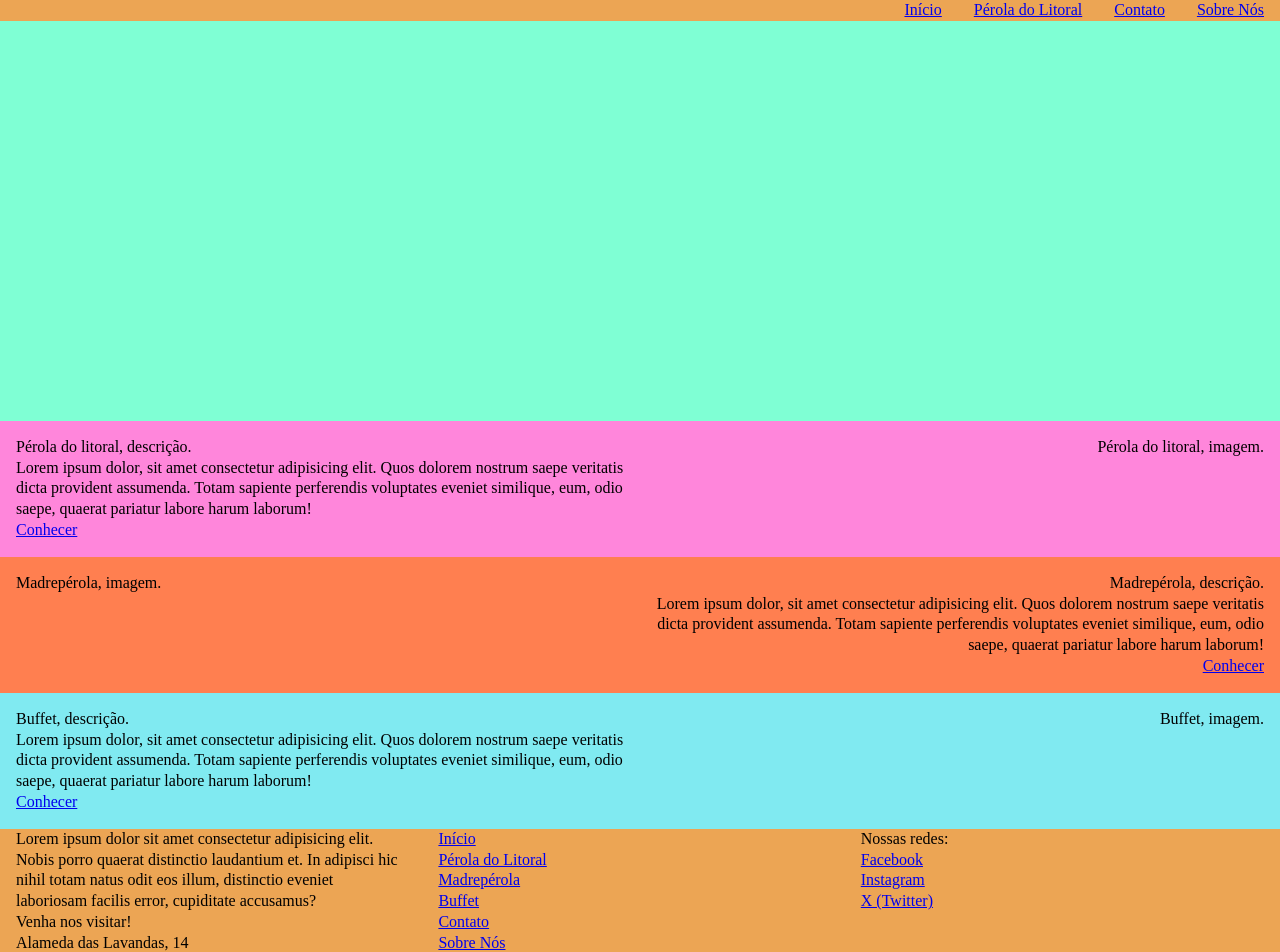
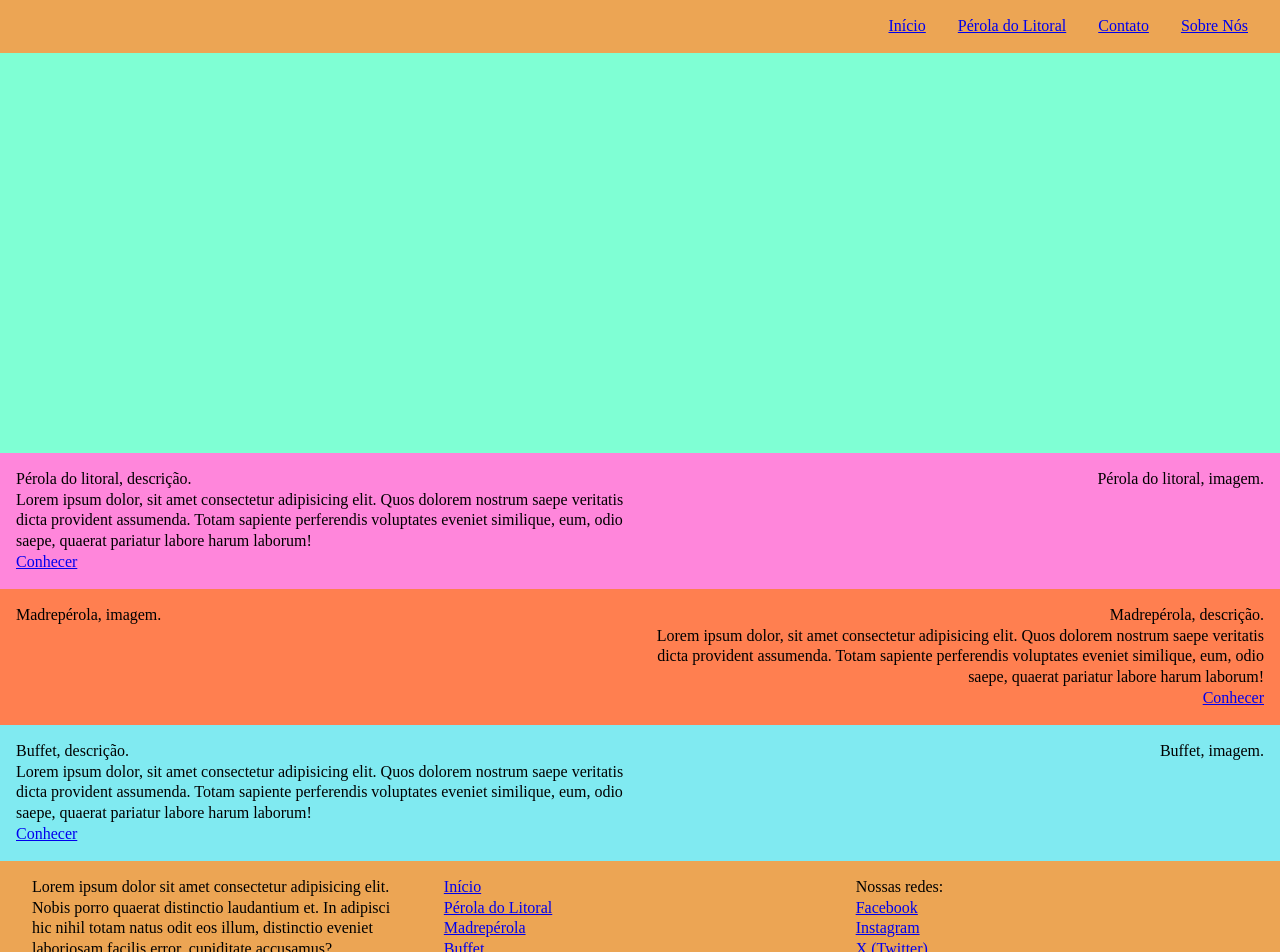
Before and after one commit to GSacata/perola-do-litoral, an Angular app in the folder frontend/: page / in a window 1280 px wide. Shown: the top 952 px of the page. Built offline with nearby package versions, Linux system fonts and the light colour scheme.

Commit message:
Styling footer and header.

```diff
--- a/frontend/src/app/footer/footer.component.scss
+++ b/frontend/src/app/footer/footer.component.scss
@@ -1,9 +1,10 @@
 @import "../../styles.scss";
 
 .footer {
-    width: 100%;
+    // width: 100%;
     background-color: $madrep-primary-color;
     display: flex;
+    padding: 1rem;
 
     &-column {
         width: 33%;
--- a/frontend/src/app/header/header.component.scss
+++ b/frontend/src/app/header/header.component.scss
@@ -1,9 +1,10 @@
 @import "../../styles.scss";
 
 .header {
-    width: 100%;
+    // width: 100%;
     background-color: $madrep-primary-color;
     display: flex;
+    padding: 1rem;
 
     &-menu {
         display: flex;
```
